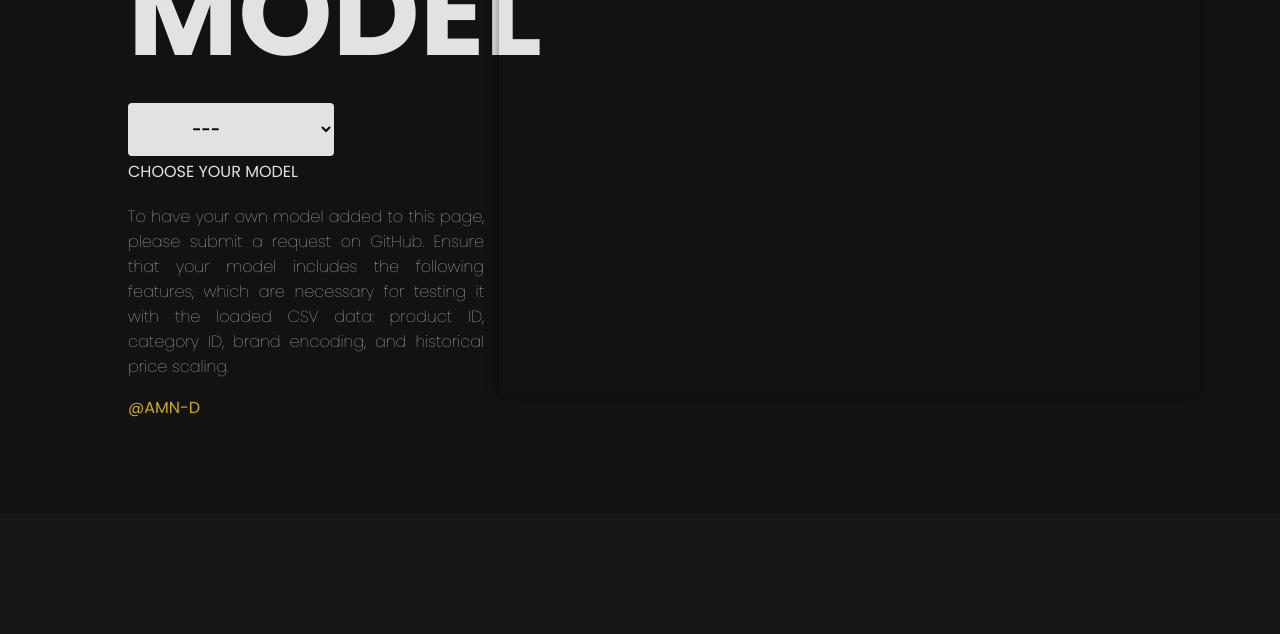
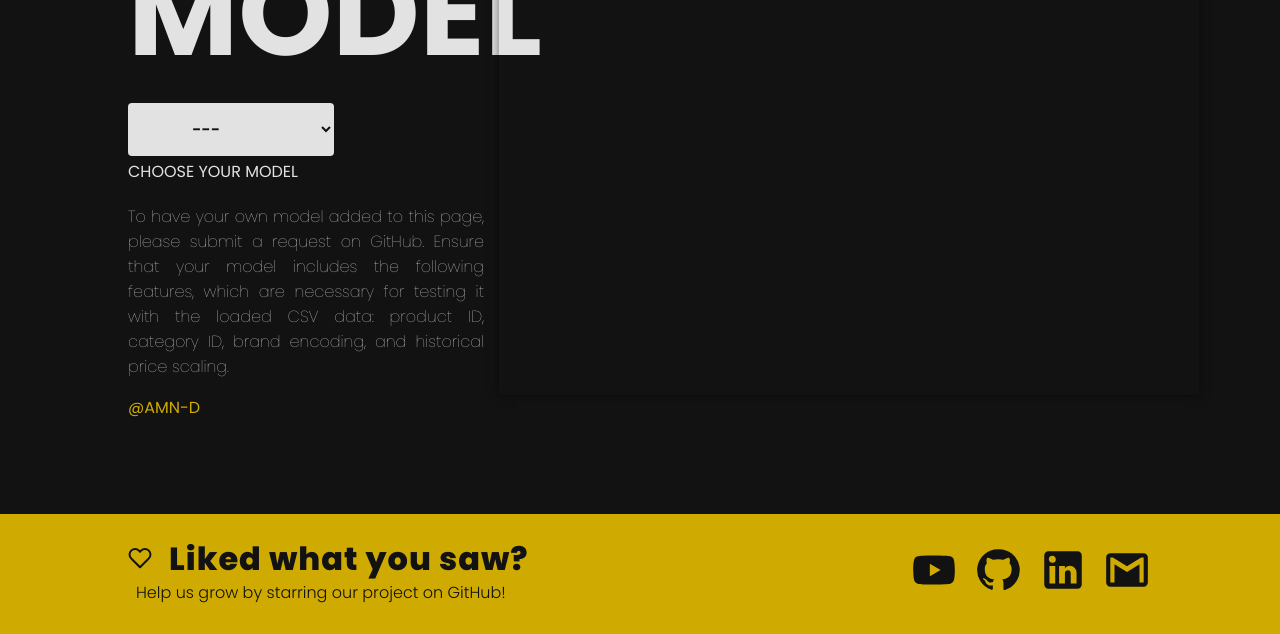
Before and after one commit to AMN-D/PRICEOPTIM, a Django app: template price_optimisation/files/templates/home.html in a window 1280 px wide. Shown: the part 1012-1646 px from the top of the page. Before the commit the page ends 1429 px from the top, so only its background shows below. Run offline with Django 4.2, Linux system fonts and the light colour scheme; the template is opened without the code that fills it, so the values that code supplies are empty; some web fonts are replaced.

Commit message:
Completed footer

```diff
--- a/price_optimisation/files/static/script.js
+++ b/price_optimisation/files/static/script.js
@@ -30,7 +30,7 @@ scrollButton.addEventListener("click", function() {
 
 document.addEventListener("DOMContentLoaded", function() {
     const sampleLink = document.querySelector('a[href="#"]');
-    const offset = 700;
+    const offset = 695;
 
     sampleLink.addEventListener("click", function(event) {
         event.preventDefault(); // Prevent the default link behavior
@@ -41,3 +41,17 @@ document.addEventListener("DOMContentLoaded", function() {
         });
     });
 });
+
+document.addEventListener("DOMContentLoaded", function() {
+    const sampleLink = document.querySelector('a[href="##"]');
+    const offset = 900;
+
+    sampleLink.addEventListener("click", function(event) {
+        event.preventDefault(); // Prevent the default link behavior
+        const targetPosition = this.parentElement.offsetTop + offset;
+        window.scrollTo({
+            top: targetPosition,
+            behavior: "smooth"
+        });
+    });
+});
--- a/price_optimisation/files/static/style.css
+++ b/price_optimisation/files/static/style.css
@@ -3,7 +3,7 @@
 
 :root {
     --bg-color: #E2E2E2;
-    --font-color: black;
+    --font-color: #121212;
     --neon-gold: #CFAA01;
 }
 
@@ -476,3 +476,89 @@ body {
     width: 480px;
     height: 70px;
 }
+
+footer {
+    bottom: 0;
+    left: 0;
+    height: 110px;
+    width: 100%;
+    padding-top: 10px;
+    margin: 0;
+    background-color: var(--neon-gold);
+}
+
+.foot-main {
+    font-family: "Poppins", sans-serif;
+    font-weight: 400;
+    font-style: normal;
+    display: flex;
+    justify-content: space-between;
+    align-items: center;
+    flex-direction: row;
+    padding-left: 10%;
+    width: 80%;
+}
+
+.foot-main-text {
+    padding-top: 1%;
+    display: flex;
+    flex-direction: column;
+    justify-content: flex-start;
+    align-items: flex-start;
+}
+
+.foot-main-text h1 {
+    margin: 0;
+    padding: 0;
+    font-weight: 800;
+    color: var(--font-color);
+    letter-spacing: 1px;
+}
+
+.foot-main-text h1 svg {
+    margin-right: 10px;
+}
+
+.foot-main-text p {
+    margin: 0;
+    padding: 0;
+    font-weight: 300;
+    color: var(--font-color);
+    padding-left: 8px;
+    line-height: 20px;
+}
+
+.foot-main-text a {
+    text-decoration: none;
+    color: var(--font-color);
+}
+
+.foot-main-icons {
+    padding-top: 2%;
+    right: 0;
+}
+
+.foot-main-icons a {
+    text-decoration: none;
+    color: var(--font-color);
+}
+
+.foot-main-icons a svg {
+    width: 50px;
+    height: auto;
+    margin-left: 10px;
+    transition: transform 0.3s ease;
+}
+
+.foot-main-icons a:hover svg {
+    transform: scale(1.05);
+}
+
+.foot-main-text svg {
+    fill: transparent;
+    transition: fill 0.3s ease;
+}
+
+.foot-main-text:hover svg {
+    fill: #DB6A6C;
+}
--- a/price_optimisation/files/templates/base.html
+++ b/price_optimisation/files/templates/base.html
@@ -19,7 +19,7 @@
         </div>
         <div class="base-links">
             <ul>
-                <li><a href="{% url 'homepage' %}">ABOUT</a></li>
+                <li><a href="##">ABOUT</a></li>
                 <li><a href="{% url 'homepage' %}">CUSTOM</a></li>
                 <li><a href="#">SAMPLE</a></li>
             </ul>
@@ -118,10 +118,38 @@
     <script src="https://cdn.jsdelivr.net/npm/chart.js"></script>
     <script src="{% static 'script.js' %}"></script>
     <script src="{% static 'chart.js' %}"></script>
+    <footer>
+        {% block footer %}
+        <div class="foot-main">
+            <div class="foot-main-text">
+                <h1>
+                    <svg xmlns="http://www.w3.org/2000/svg" width="24" height="24" viewBox="0 0 24 24" fill="none" stroke="currentColor" stroke-width="2" stroke-linecap="round" stroke-linejoin="round" class="feather feather-heart">
+                    <path d="M20.84 4.61a5.5 5.5 0 0 0-7.78 0L12 5.67l-1.06-1.06a5.5 5.5 0 0 0-7.78 7.78l1.06 1.06L12 21.23l7.78-7.78 1.06-1.06a5.5 5.5 0 0 0 0-7.78z"></path>
+                    </svg>
+                    Liked what you saw?
+                </h1>
+                <p>Help us grow by starring our project on
+                    <a href="https://github.com/AMN-D/ecommerce_price_optimisation" target="_blank">GitHub!</a>
+                </p>
+            </div>
+            <div class="foot-main-icons">
+                <a href="https://www.youtube.com/channel/UCwc9Yk0LJnRya5u-iPQrNwA" target="_blank">
+                    <svg xmlns="http://www.w3.org/2000/svg" width="1em" height="1em" viewBox="0 0 24 24"><path fill="#121212" d="m10 15l5.19-3L10 9zm11.56-7.83c.13.47.22 1.1.28 1.9c.07.8.1 1.49.1 2.09L22 12c0 2.19-.16 3.8-.44 4.83c-.25.9-.83 1.48-1.73 1.73c-.47.13-1.33.22-2.65.28c-1.3.07-2.49.1-3.59.1L12 19c-4.19 0-6.8-.16-7.83-.44c-.9-.25-1.48-.83-1.73-1.73c-.13-.47-.22-1.1-.28-1.9c-.07-.8-.1-1.49-.1-2.09L2 12c0-2.19.16-3.8.44-4.83c.25-.9.83-1.48 1.73-1.73c.47-.13 1.33-.22 2.65-.28c1.3-.07 2.49-.1 3.59-.1L12 5c4.19 0 6.8.16 7.83.44c.9.25 1.48.83 1.73 1.73"/></svg>
+                </a>
+                <a href="https://github.com/AMN-D" target="_blank">
+                    <svg xmlns="http://www.w3.org/2000/svg" width="24" height="24" viewBox="0 0 24 24" fill="currentColor">
+                        <path fill-rule="evenodd" d="M12 2a10 10 0 00-3.16 19.49c.5.09.68-.22.68-.48v-1.68c-2.78.6-3.37-1.34-3.37-1.34-.45-1.15-1.1-1.46-1.1-1.46-.9-.62.07-.6.07-.6 1 .07 1.53 1.03 1.53 1.03.9 1.5 2.37 1.07 2.95.82.1-.65.35-1.08.64-1.33-2.24-.25-4.6-1.12-4.6-4.99 0-1.1.39-2 1.03-2.7-.1-.25-.45-1.28.1-2.66 0 0 .85-.27 2.78 1.03.81-.22 1.68-.33 2.54-.33s1.73.11 2.54.33c1.93-1.3 2.78-1.03 2.78-1.03.56 1.38.21 2.41.1 2.66.64.69 1.03 1.6 1.03 2.7 0 3.88-2.36 4.74-4.6 4.99.36.31.68.93.68 1.87v2.78c0 .26.18.57.69.47A10 10 0 0012 2z" clip-rule="evenodd"/>
+                    </svg>
+                </a>
+                <a href="https://www.linkedin.com/in/aman-dhumal-20b882297/?originalSubdomain=in" target="_blank">
+                    <svg xmlns="http://www.w3.org/2000/svg" width="1em" height="1em" viewBox="0 0 24 24"><path fill="currentColor" d="M19 3a2 2 0 0 1 2 2v14a2 2 0 0 1-2 2H5a2 2 0 0 1-2-2V5a2 2 0 0 1 2-2zm-.5 15.5v-5.3a3.26 3.26 0 0 0-3.26-3.26c-.85 0-1.84.52-2.32 1.3v-1.11h-2.79v8.37h2.79v-4.93c0-.77.62-1.4 1.39-1.4a1.4 1.4 0 0 1 1.4 1.4v4.93zM6.88 8.56a1.68 1.68 0 0 0 1.68-1.68c0-.93-.75-1.69-1.68-1.69a1.69 1.69 0 0 0-1.69 1.69c0 .93.76 1.68 1.69 1.68m1.39 9.94v-8.37H5.5v8.37z"/></svg>
+                </a>
+                <a href="https://mail.google.com/mail/?view=cm&to=amanddhumal@gmail.com" target="_blank">
+                    <svg xmlns="http://www.w3.org/2000/svg" width="1em" height="1em" viewBox="0 0 24 24"><path fill="#121212" d="M20 18h-2V9.25L12 13L6 9.25V18H4V6h1.2l6.8 4.25L18.8 6H20m0-2H4c-1.11 0-2 .89-2 2v12a2 2 0 0 0 2 2h16a2 2 0 0 0 2-2V6a2 2 0 0 0-2-2"/></svg>
+                </a>
+            </div>
+        </div>
+        {% endblock %}
+    </footer>
 </body>
-<footer>
-    {% block footer %}
-
-    {% endblock %}
-</footer>
 </html>
```
